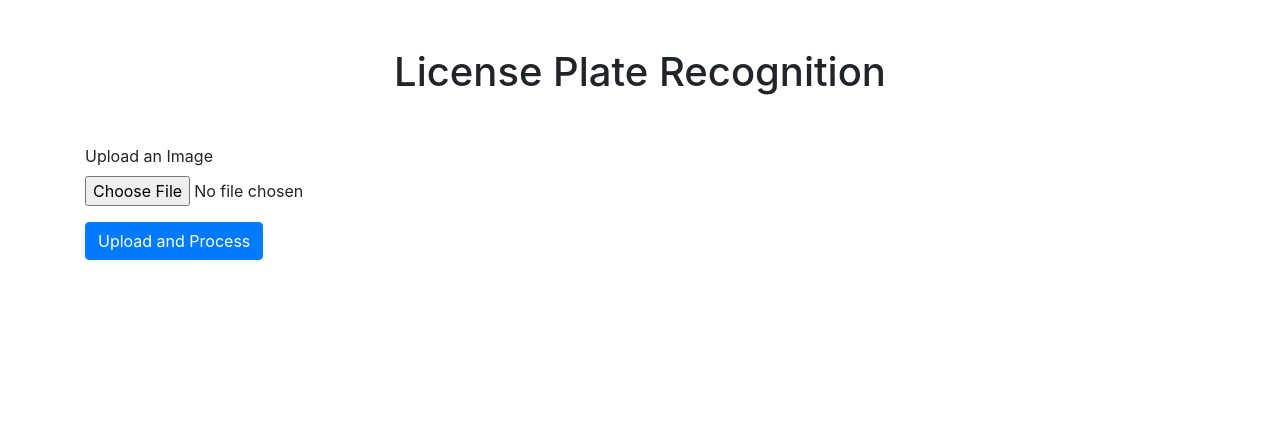
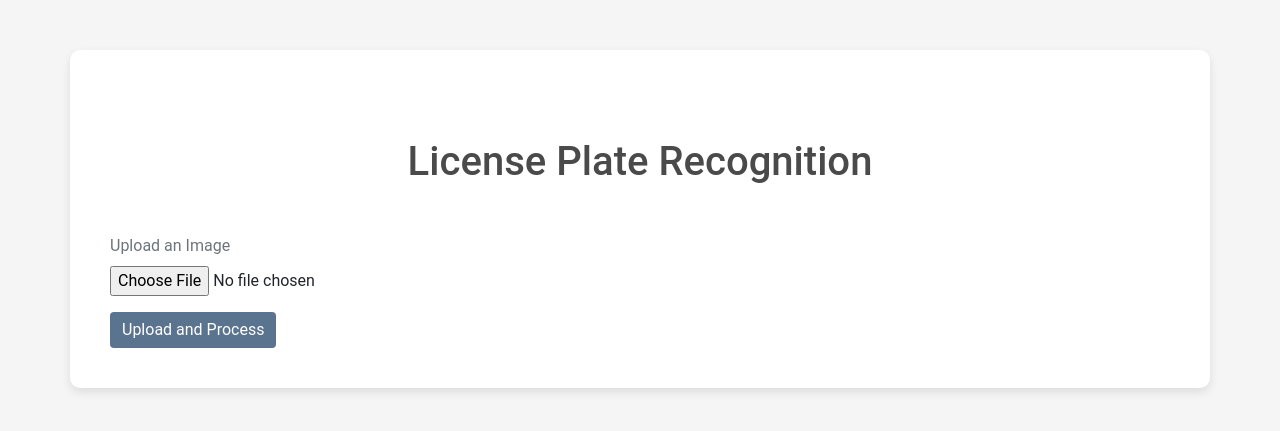
Before and after one commit to AlexandroAurellino/simple_number_plate_recognition, a Flask app: page / in a window 1280 px wide. Shown: the top 431 px of the page. Run offline with Flask 3, Linux system fonts and the light colour scheme; some libraries are stand-ins or nearby versions.

Commit message:
fix html and css

```diff
--- a/docker-compose.yml
+++ b/docker-compose.yml
@@ -5,3 +5,5 @@ services:
     build: .
     ports:
       - "5000:5000"
+    volumes:
+      - ./:/workspace
--- a/templates/index.html
+++ b/templates/index.html
@@ -5,6 +5,32 @@
     <meta name="viewport" content="width=device-width, initial-scale=1.0">
     <title>License Plate Recognition</title>
     <link rel="stylesheet" href="https://stackpath.bootstrapcdn.com/bootstrap/4.5.2/css/bootstrap.min.css">
+    <style>
+        body {
+            background-color: #f5f5f5;
+            font-family: 'Roboto', sans-serif;
+        }
+        h1 {
+            color: #4a4a4a;
+        }
+        .container {
+            background-color: #ffffff;
+            border-radius: 10px;
+            padding: 40px;
+            box-shadow: 0px 4px 10px rgba(0, 0, 0, 0.1);
+            margin-top: 50px;
+        }
+        .btn-primary {
+            background-color: #5a738e;
+            border: none;
+        }
+        .btn-primary:hover {
+            background-color: #206ba8;
+        }
+        .form-group label {
+            color: #6c757d;
+        }
+    </style>
 </head>
 <body>
     <div class="container">
```
Also changed, not shown: templates/result.html (+32 -1 lines), uploads/AB3734QS.jpg (added), uploads/AB4235YJ.jpg (added), uploads/H4843AQW.jpg (added), uploads/IMG-20241017-WA0010.jpg (added), uploads/IMG-20241017-WA0012.jpg (added), uploads/IMG-20241017-WA0013.jpg (added), uploads/IMG-20241017-WA0015.jpg (added), uploads/Indonesian_Temporary_License_Plate.jpg (added), uploads/download.jpeg (added), 1 other file.
